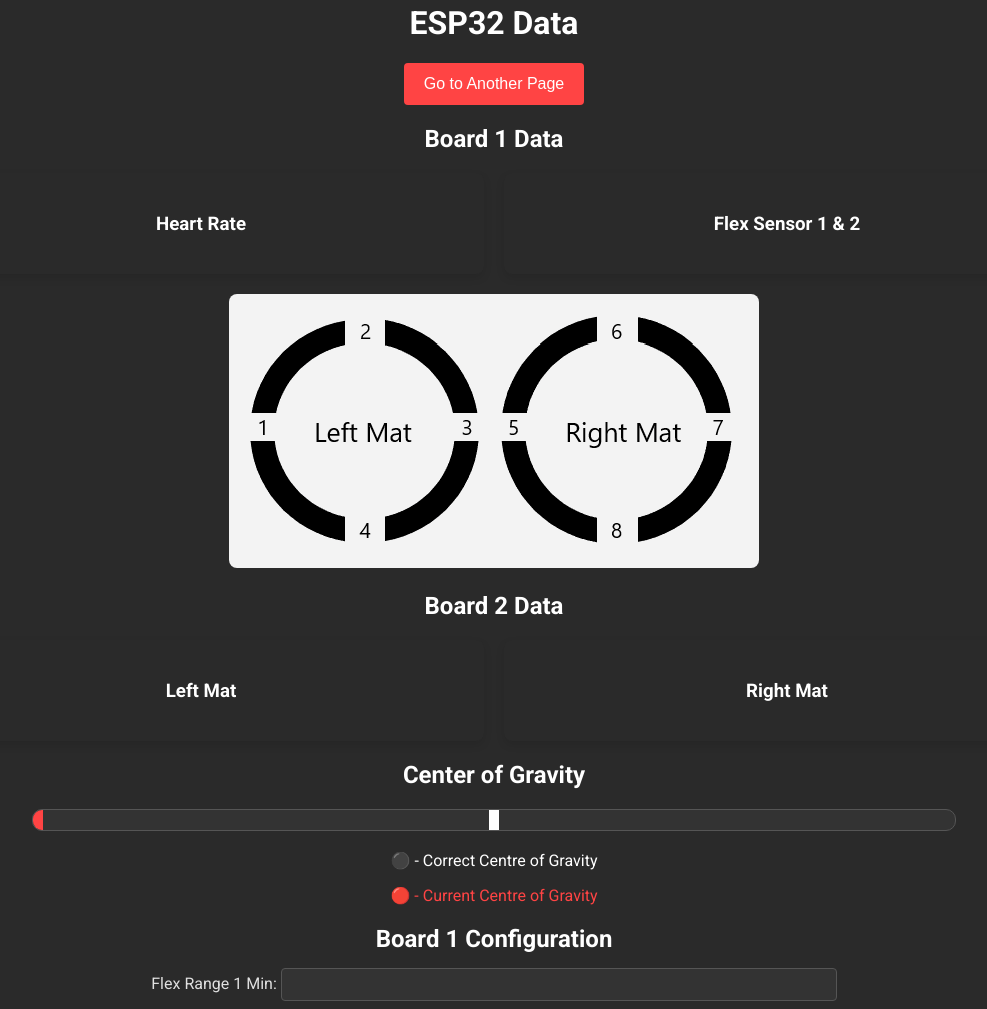
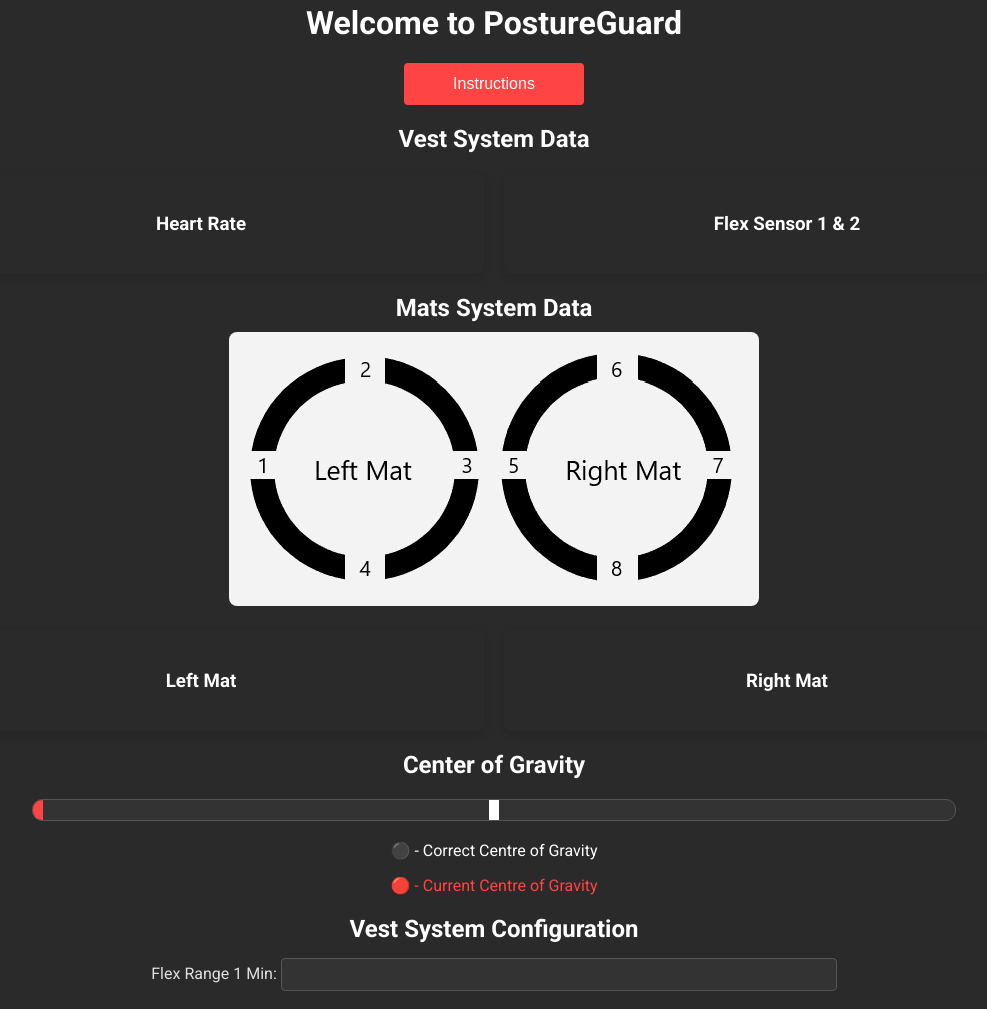
Before and after one commit to HKSahanTharaka/PostureGuard, a website: page public/index.html in a window 1280 px wide. Shown: the part 36-1045 px from the top of the page, without its empty margins (146-1133 px from the left). Drawn offline with nearby package versions, Linux system fonts and the light colour scheme; no server answers.

Commit message:
modified:   public/index.html

```diff
--- a/public/index.html
+++ b/public/index.html
@@ -2,17 +2,17 @@
 <html lang="en">
 <head>
   <meta charset="UTF-8">
-  <title>ESP32 Data</title>
+  <title>PostureGuard</title>
   <link href="https://fonts.googleapis.com/css2?family=Roboto:wght@400;500;700&display=swap" rel="stylesheet">
   <link rel="stylesheet" href="styles.css">
 </head>
 <body>
   <div class="container">
-    <h1>ESP32 Data</h1>
-    <button class="notable-btn" onclick="window.location.href='home.html'">Go to Another Page</button>
+    <h1>Welcome to PostureGuard</h1>
+    <button class="notable-btn" onclick="window.location.href='home.html'">Instructions</button>
 
 
-    <h2>Board 1 Data</h2>
+    <h2>Vest System Data</h2>
     <div class="flex-container">
       <div class="flex-item">
         <h3>Heart Rate</h3>
@@ -24,11 +24,13 @@
       </div>
     </div>
 
+    <h2>Mats System Data</h2>
+
     <div class="image-container">
       <img src="images/mats.png" alt="mats">
     </div>
 
-    <h2>Board 2 Data</h2>
+
     <div class="flex-container">
       <div class="flex-item">
         <h3>Left Mat</h3>
@@ -48,7 +50,7 @@
     <p style="text-align: center; color: #ffffff;">⚫ - Correct Centre of Gravity</p>
     <p style="text-align: center; color: #ff4444;">🔴 - Current Centre of Gravity</p>
 
-    <h2 style="text-align: center; color: #ffffff;">Board 1 Configuration</h2>
+    <h2 style="text-align: center; color: #ffffff;">Vest System Configuration</h2>
     <div style="text-align: center;">
       <label>Flex Range 1 Min: <input type="number" id="flexRange1Min" /></label><br>
       <label>Flex Range 1 Max: <input type="number" id="flexRange1Max" /></label><br>
@@ -57,7 +59,7 @@
       <button id="updateBoard1ConfigBtn">Update</button>
     </div>
 
-    <h2 style="text-align: center; color: #ffffff;">Board 2 Configuration</h2>
+    <h2 style="text-align: center; color: #ffffff;">Mats System Configuration</h2>
     <div style="text-align: center;">
       <label>Weight Difference Threshold: <input type="number" id="weightDifferenceThreshold" step="0.1" /></label><br>
       <button id="updateBoard2ConfigBtn">Update</button>
```
